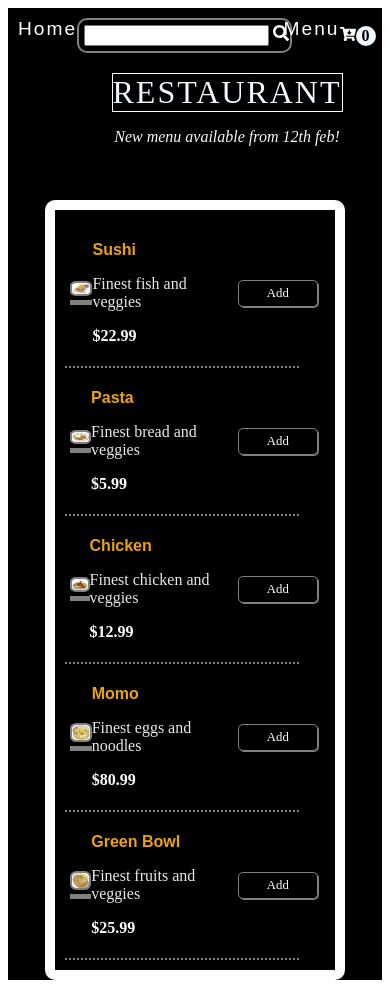
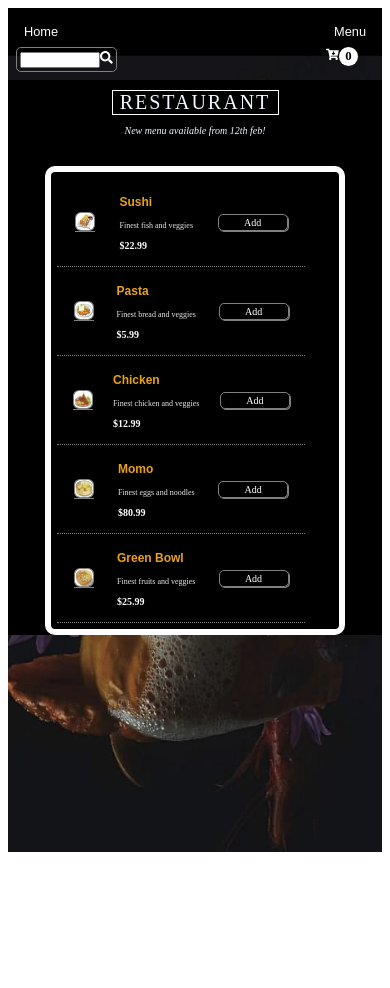
Before and after one commit to SuchiBankoti/restaurant-websit, a React (Create React App) app: page /restaurant-websit/Mainpage in a window 390 px wide. After the commit the page ends 852 px from the top, so only its background shows below. Built offline with nearby package versions, Linux system fonts and the light colour scheme.

Commit message:
add media query

```diff
--- a/src/Components/Adder.css
+++ b/src/Components/Adder.css
@@ -5,10 +5,10 @@
   text-align: center;
   border: 1px solid grey;
   height: fit-content;
-  padding: 5px;
+  padding: 0.1em;
   color: white;
   border-radius: 5px;
-  width: 5rem;
+  width: 3.5em;
   background-color: transparent;
   box-shadow: 1px 1px grey;
   cursor: pointer;
@@ -17,7 +17,8 @@
   display: flex;
   justify-content: space-between;
   cursor: pointer;
+  font-size: 0.5em;
 }
 .add {
-  font-size: 0.8rem;
+  font-size: 0.5em;
 }
--- a/src/Components/Cart.css
+++ b/src/Components/Cart.css
@@ -7,10 +7,21 @@
   align-items: center;
   height: 100%;
 }
-
+.cart-num {
+  background-color: white;
+  color: black;
+  height: 1.5em;
+  width: 1.5em;
+  border-radius: 50%;
+  display: flex;
+  justify-content: center;
+  align-items: center;
+  font-size: 1em;
+  font-weight: bolder;
+}
 .unit-value {
   color: white;
-  font-size: large;
+  font-size: 1em;
   font-weight: bolder;
 }
 .cart-unit {
@@ -18,32 +29,26 @@
   justify-content: space-around;
   align-items: center;
 }
-.cart-items {
-  font-weight: 900;
-  width: 20px;
-  height: 20px;
-  display: flex;
-  justify-content: center;
-  align-items: center;
-  border-radius: 50%;
-  color: black;
-  background-color: aliceblue;
-}
+
 .cart-content {
-  /* position: absolute;
-  top: 1%;
-  left: 50%; */
   padding: 10px;
   background-color: black;
   border: 2px solid white;
-  height: 100vh;
+  height: 100%;
+  font-size: 30px;
 }
 
 .cart-btn {
-  height: 35px;
+  height: fit-content;
   width: 15%;
   background-color: rgb(199, 195, 195);
-  margin: 10px;
+  margin: 1em;
   font-family: monospace;
   font-weight: bolder;
+  font-size: 0.5em;
 }
+@media (max-width: 500px) {
+  .cart-content {
+    font-size: 20px;
+  }
+}
--- a/src/Components/Cart.js
+++ b/src/Components/Cart.js
@@ -12,7 +12,7 @@ export default function Cart() {
       <Link to={"/restaurant-websit/CartItems"} className="link">
         <FaCartArrowDown />
       </Link>
-      <div className="cart-items">{numberOfItemsInCart.length}</div>
+      <div className="cart-num">{numberOfItemsInCart.length}</div>
     </div>
   );
 }
--- a/src/Components/Mainpage.css
+++ b/src/Components/Mainpage.css
@@ -6,15 +6,16 @@
   flex-direction: column;
   align-items: center;
   background-color: black;
+  font-size: 30px;
 }
 
 .menu {
   background: transparent;
   border-radius: 10px;
-  border: 10px solid white;
-  padding: 10px;
+  border: 0.3em solid white;
+  padding: 0.3em;
   width: 80%;
-  margin-top: 10px;
+  margin-top: 0.5em;
   display: flex;
   flex-direction: column;
   height: 60%;
@@ -24,7 +25,7 @@
   flex-direction: column;
   flex-wrap: wrap;
   text-align: center;
-  padding: 10px;
+  padding: 0.5em;
   width: 50%;
   height: 40%;
 }
@@ -34,7 +35,7 @@
   letter-spacing: 2px;
   color: aliceblue;
   font-family: serif;
-  font-size: 200%;
+  font-size: 1em;
   font-weight: 100;
 }
 .des-para {
@@ -42,4 +43,10 @@
   color: aliceblue;
   font-style: italic;
   font-weight: lighter;
+  font-size: 0.5em;
 }
+@media (max-width: 500px) {
+  .main-page {
+    font-size: 20px;
+  }
+}
--- a/src/Components/MenuItem.css
+++ b/src/Components/MenuItem.css
@@ -2,7 +2,7 @@
   box-sizing: border-box;
 }
 .item-container {
-  border-bottom: 2px dotted grey;
+  border-bottom: 0.02em dotted grey;
   display: flex;
   justify-content: space-around;
   align-items: center;
@@ -14,26 +14,27 @@
   font-weight: bolder;
   font-family: sans-serif;
   color: rgb(233, 162, 20);
+  font-size: 0.6em;
 }
 .item-des {
   font-family: cursive;
   color: rgb(232, 232, 232);
+  font-size: 0.4em;
 }
 .item-price {
   font-weight: bolder;
   color: white;
+  font-size: 0.5em;
 }
-.add-btn {
-  width: 25%;
+
+.img {
+  border-bottom: 0.1rem solid gray;
+  width: 1em;
+  height: 1em;
 }
 .foodimg {
   height: 100%;
   width: 100%;
-  border: 2px solid grey;
+  border: 0.05em solid grey;
   border-radius: 30%;
 }
-.img {
-  border-bottom: 5px solid gray;
-  width: 10%;
-  height: 20%;
-}
--- a/src/Components/MenuItem.js
+++ b/src/Components/MenuItem.js
@@ -17,9 +17,7 @@ export default function MenuItem(props) {
         <p className="item-des">{item.description}</p>
         <p className="item-price">{item.price}</p>
       </div>
-      <div className="add-btn">
-        <Adder item={item} />
-      </div>
+      <Adder item={item} />
     </div>
   );
 }
--- a/src/Components/Navbar.css
+++ b/src/Components/Navbar.css
@@ -2,26 +2,35 @@
   box-sizing: border-box;
   display: flex;
   justify-content: space-between;
-  padding: 10px;
+  padding: 0.5rem;
   color: white;
-  background-color: black;
   width: 100%;
-  height: 55px;
+  height: fit-content;
 }
 .nav-left,
 .nav-right {
   display: flex;
-  width: 25%;
+  width: fit-content;
   justify-content: space-around;
+  overflow-block: auto;
+  font-size: 1rem;
 }
 .menu-heading,
 .home-heading {
-  color: white;
   font-family: fantasy;
-  font-size: larger;
-  letter-spacing: 2px;
+  padding: 0.5rem;
 }
 .link {
   text-decoration: none;
   color: white;
 }
+@media (max-width: 500px) {
+  .nav-left,
+  .nav-right {
+    display: flex;
+    flex-direction: column;
+    width: fit-content;
+    height: fit-content;
+    font-size: 0.8rem;
+  }
+}
--- a/src/Components/Search.css
+++ b/src/Components/Search.css
@@ -8,13 +8,22 @@
   width: 100%;
 }
 .searchbar {
-  border: 2px solid grey;
-  padding: 5px;
+  border: 0.01rem solid grey;
+  padding: 0.2rem;
   display: flex;
-  justify-content: space-between;
-  border-radius: 10px;
+  border-radius: 0.3rem;
   width: fit-content;
+  align-items: center;
 }
+
 .input {
-  margin-right: 2%;
+  width: 10rem;
+  height: 2rem;
 }
+@media (max-width: 500px) {
+  .input {
+    font-size: 0.7rem;
+    width: 5rem;
+    height: 1rem;
+  }
+}
--- a/src/Components/Search.js
+++ b/src/Components/Search.js
@@ -15,7 +15,9 @@ export default function Search() {
       <div className="searchbar">
         <input value={searchInput} onChange={handleSearch} className="input" />
         <Link to="/restaurant-websit/SearchResults" className="link">
-          <FaSearch />
+          <div className="search-icon">
+            <FaSearch />
+          </div>
         </Link>
       </div>
     </div>
--- a/src/Home.css
+++ b/src/Home.css
@@ -1,14 +1,13 @@
 .home-page {
-  background-image: url(/public/image/on.png);
-  background-size: contain;
-  background-repeat: no-repeat;
-  height: 100vh;
+  display: flex;
+  flex-direction: column;
+  height: 50%;
 }
 .home-content {
   border: 0.5px dotted white;
   margin: auto;
-  height: 50%;
-  width: 50%;
+  height: fit-content;
+  width: fit-content;
   color: white;
   display: flex;
   flex-direction: column;
@@ -17,7 +16,7 @@
 }
 .h1 {
   font-family: Courier, monospace;
-  font-size: xxx-large;
+  font-size: 3.5rem;
   font-weight: 100;
 }
 .h2 {
@@ -29,3 +28,8 @@
   font-weight: 700;
   letter-spacing: 5px;
 }
+@media (max-width: 500px) {
+  .h1 {
+    font-size: 2rem;
+  }
+}
--- a/src/index.css
+++ b/src/index.css
@@ -1,5 +1,15 @@
 * {
   box-sizing: border-box;
+}
+body,
+html {
+  height: 100%;
+}
+#root {
+  height: 100%;
+  background-image: url(/public/image/on.png);
+  background-position: center;
+  background-size: cover;
 }
 h1,
 h2 {
```
